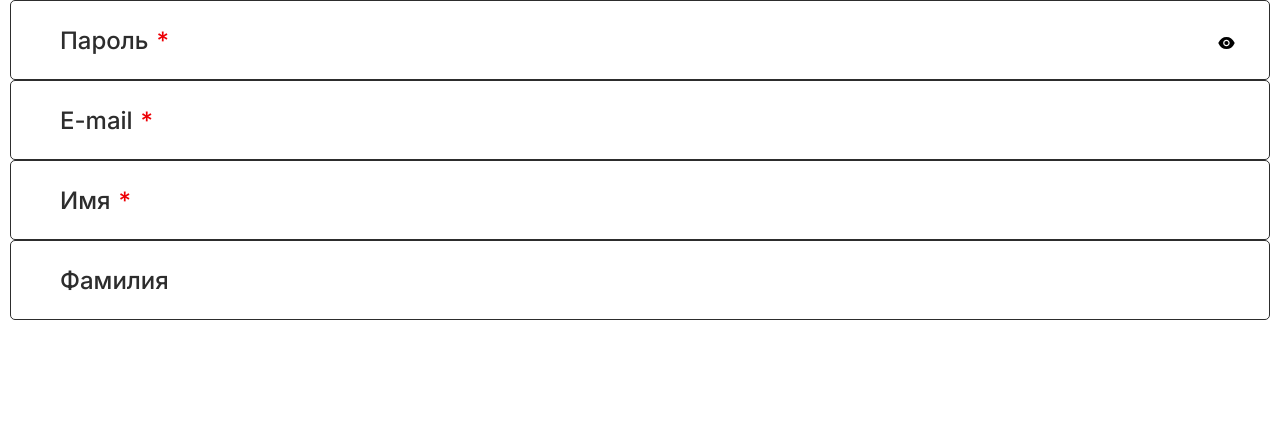
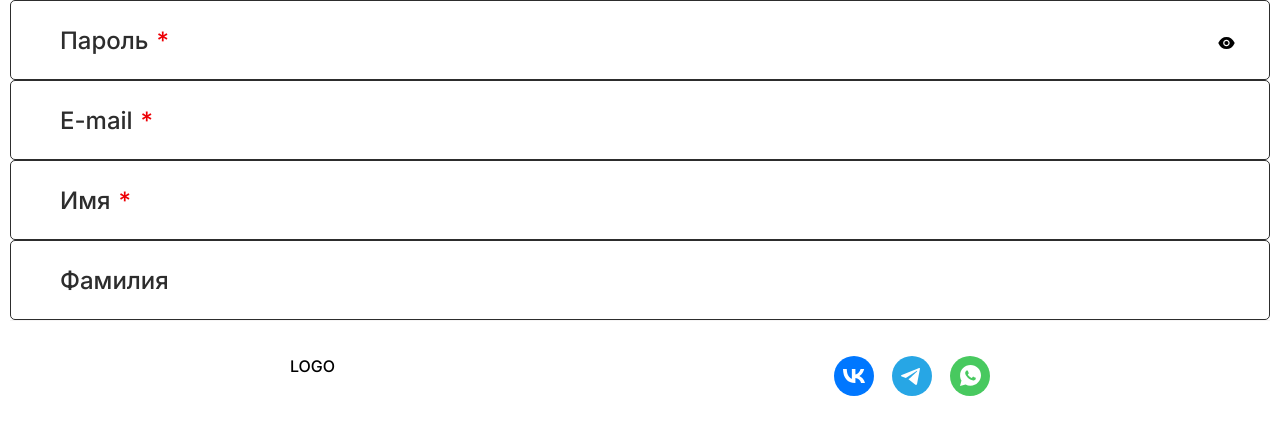
Before and after one commit to evgKireev/TWNSND, a React (Create React App) app: page /signup in a window 1280 px wide. Shown: the top 434 px of the page. Built offline with nearby package versions, Linux system fonts and the light colour scheme.

Commit message:
add Footer

```diff
--- a/src/App.tsx
+++ b/src/App.tsx
@@ -1,5 +1,6 @@
 import { useState } from 'react'
 import { Route, Routes } from 'react-router-dom'
+import Footer from './components/APP/Footer'
 import Main from './components/APP/Main'
 import Button, { ButtonTypes } from './components/UI/Button'
 import Input, { InputTypeEnum } from './components/UI/Input'
@@ -25,6 +26,7 @@ const App = () => {
           element={<SignUp />}
         />
       </Routes>
+      <Footer />
     </div>
   )
 }
--- /dev/null
+++ b/src/assets/FooterIcons/TelegramFooter.tsx
@@ -0,0 +1,17 @@
+import React from "react";
+
+export const TelegramFooter = ({width="40", height="40"}) => {
+   return (
+      <svg
+         width={width}
+         height={height}
+         viewBox="0 0 40 40"
+         fill="none"
+         xmlns="http://www.w3.org/2000/svg"
+      >
+
+      <rect width="40" height="40" rx="20" fill="#27A6E5"/>
+      <path d="M28 12.6022L24.9946 28.2923C24.9946 28.2923 24.5741 29.3801 23.4189 28.8584L16.4846 23.3526L16.4524 23.3364C17.3891 22.4654 24.6524 15.7027 24.9698 15.3961C25.4613 14.9214 25.1562 14.6387 24.5856 14.9974L13.8568 22.053L9.71764 20.6108C9.71764 20.6108 9.06626 20.3708 9.00359 19.8491C8.9401 19.3265 9.73908 19.0439 9.73908 19.0439L26.6131 12.1889C26.6131 12.1889 28 11.5579 28 12.6022Z" fill="#FEFEFE"/>
+      </svg>
+   );
+};
--- /dev/null
+++ b/src/assets/FooterIcons/VKFooter.tsx
@@ -0,0 +1,18 @@
+import React from "react";
+
+export const VKFooter = ({width="40", height="40"}) => {
+   return (
+      <svg
+         width={width}
+         height={height}
+         viewBox="0 0 40 40"
+         fill="none"
+         xmlns="http://www.w3.org/2000/svg"
+      >
+
+      <rect width="40" height="40" rx="20" fill="#0077FF"/>
+
+      <path d="M20.9825 27C13.466 27 9.17864 21.7447 9 13H12.7651C12.8888 19.4184 15.6646 22.1371 17.8632 22.6977V13H21.4085V18.5355C23.5796 18.2973 25.8607 15.7748 26.6302 13H30.1755C29.8855 14.4391 29.3075 15.8017 28.4776 17.0025C27.6477 18.2033 26.5837 19.2166 25.3523 19.979C26.7269 20.6756 27.941 21.6615 28.9145 22.8717C29.888 24.082 30.5988 25.489 31 27H27.0974C26.7373 25.6876 26.0054 24.5128 24.9934 23.6228C23.9814 22.7328 22.7343 22.1673 21.4085 21.997V27H20.9825Z" fill="white"/>
+      </svg>
+   );
+};
--- /dev/null
+++ b/src/assets/FooterIcons/WhatsAppFooter.tsx
@@ -0,0 +1,17 @@
+import React from "react";
+
+export const WhatsAppFooter = ({width="40", height="40"}) => {
+   return (
+      <svg
+         width={width}
+         height={height}
+         viewBox="0 0 40 40"
+         fill="none"
+         xmlns="http://www.w3.org/2000/svg"
+      >
+
+      <rect width="40" height="40" rx="20" fill="#48C95F"/>
+      <path d="M27.9268 12.0625C25.9512 10.0937 23.3171 9 20.5366 9C14.7561 9 10.0732 13.6667 10.0732 19.4271C10.0732 21.25 10.5854 23.0729 11.4634 24.6042L10 30L15.561 28.5417C17.0976 29.3438 18.7805 29.7812 20.5366 29.7812C26.3171 29.7812 31 25.1146 31 19.3542C30.9268 16.6563 29.9024 14.0312 27.9268 12.0625ZM25.5854 23.1458C25.3659 23.7292 24.3415 24.3125 23.8293 24.3854C23.3902 24.4583 22.8049 24.4583 22.2195 24.3125C21.8537 24.1667 21.3415 24.0208 20.7561 23.7292C18.122 22.6354 16.439 20.0104 16.2927 19.7917C16.1463 19.6458 15.1951 18.4062 15.1951 17.0937C15.1951 15.7812 15.8537 15.1979 16.0732 14.9062C16.2927 14.6146 16.5854 14.6146 16.8049 14.6146C16.9512 14.6146 17.1707 14.6146 17.3171 14.6146C17.4634 14.6146 17.6829 14.5417 17.9024 15.0521C18.122 15.5625 18.6341 16.875 18.7073 16.9479C18.7805 17.0938 18.7805 17.2396 18.7073 17.3854C18.6341 17.5312 18.561 17.6771 18.4146 17.8229C18.2683 17.9687 18.1219 18.1875 18.0488 18.2604C17.9024 18.4062 17.7561 18.5521 17.9024 18.7708C18.0488 19.0625 18.561 19.8646 19.3659 20.5937C20.3902 21.4687 21.1951 21.7604 21.4878 21.9063C21.7805 22.0521 21.9268 21.9792 22.0732 21.8333C22.2195 21.6875 22.7317 21.1042 22.878 20.8125C23.0244 20.5208 23.2439 20.5938 23.4634 20.6667C23.6829 20.7396 25 21.3958 25.2195 21.5417C25.5122 21.6875 25.6585 21.7604 25.7317 21.8333C25.8049 22.0521 25.8049 22.5625 25.5854 23.1458Z" fill="white"/>
+      </svg>
+   );
+};
--- a/src/components/APP/Footer/Footer.module.scss
+++ b/src/components/APP/Footer/Footer.module.scss
@@ -1,5 +1,12 @@
 .footer {
-   text-align: start;
-   padding: 80px 0 64px 62px;
-   color: #afb2b6;
+   width: 100%;
+   padding: 35px 280px 163px;
+   border-top: 1px solid #F6F5F5;
+   display: flex;
+   justify-content: space-between;
 }
+
+.icons {
+   display: flex;
+   gap: 18px;
+}
--- a/src/components/APP/Footer/index.tsx
+++ b/src/components/APP/Footer/index.tsx
@@ -1,9 +1,19 @@
 import React from 'react'
+import { TelegramFooter } from '../../../assets/FooterIcons/TelegramFooter'
+import { VKFooter } from '../../../assets/FooterIcons/VKFooter'
+import { WhatsAppFooter } from '../../../assets/FooterIcons/WhatsAppFooter'
 import styles from './Footer.module.scss'
+
+
 const Footer = () => {
   return (
-    <div>
-      <div>© All Rights Reserved</div>
+    <div className={styles.footer}>
+      <div>LOGO</div>
+      <div className={styles.icons}>
+        <VKFooter />
+        <TelegramFooter />
+        <WhatsAppFooter />
+      </div>
     </div>
   )
 }
--- a/src/components/UI/Input/index.tsx
+++ b/src/components/UI/Input/index.tsx
@@ -48,7 +48,9 @@ const Input: React.FC<InputType> = ({
         className={classNames(styles.input, inputStyles, className, {
           [styles.disabled]: disabled,
         })}
-      ></input>
+      >
+
+      </input>
       <label
         className={classNames(styles.label, {
           [styles.setlabel]: value,
```
